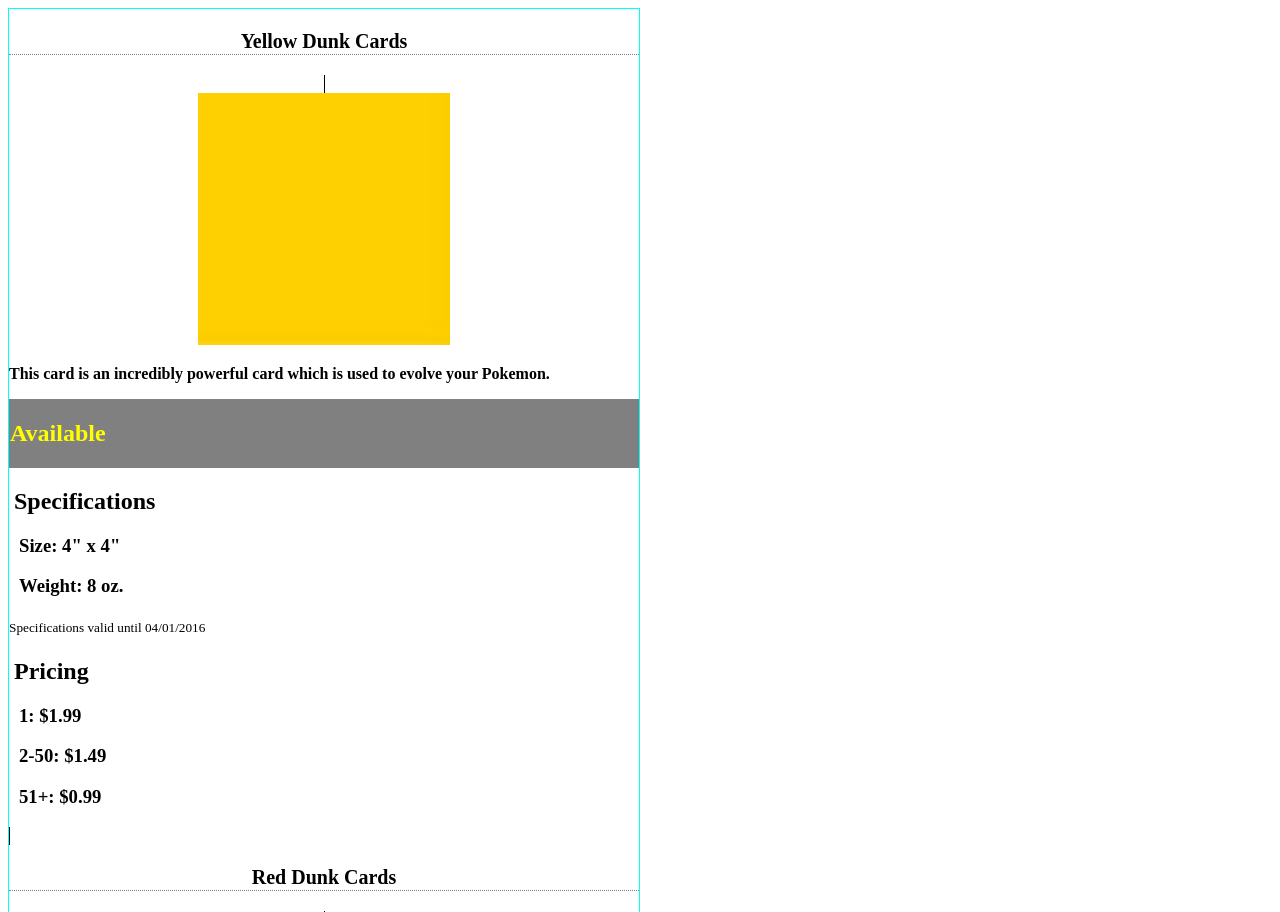
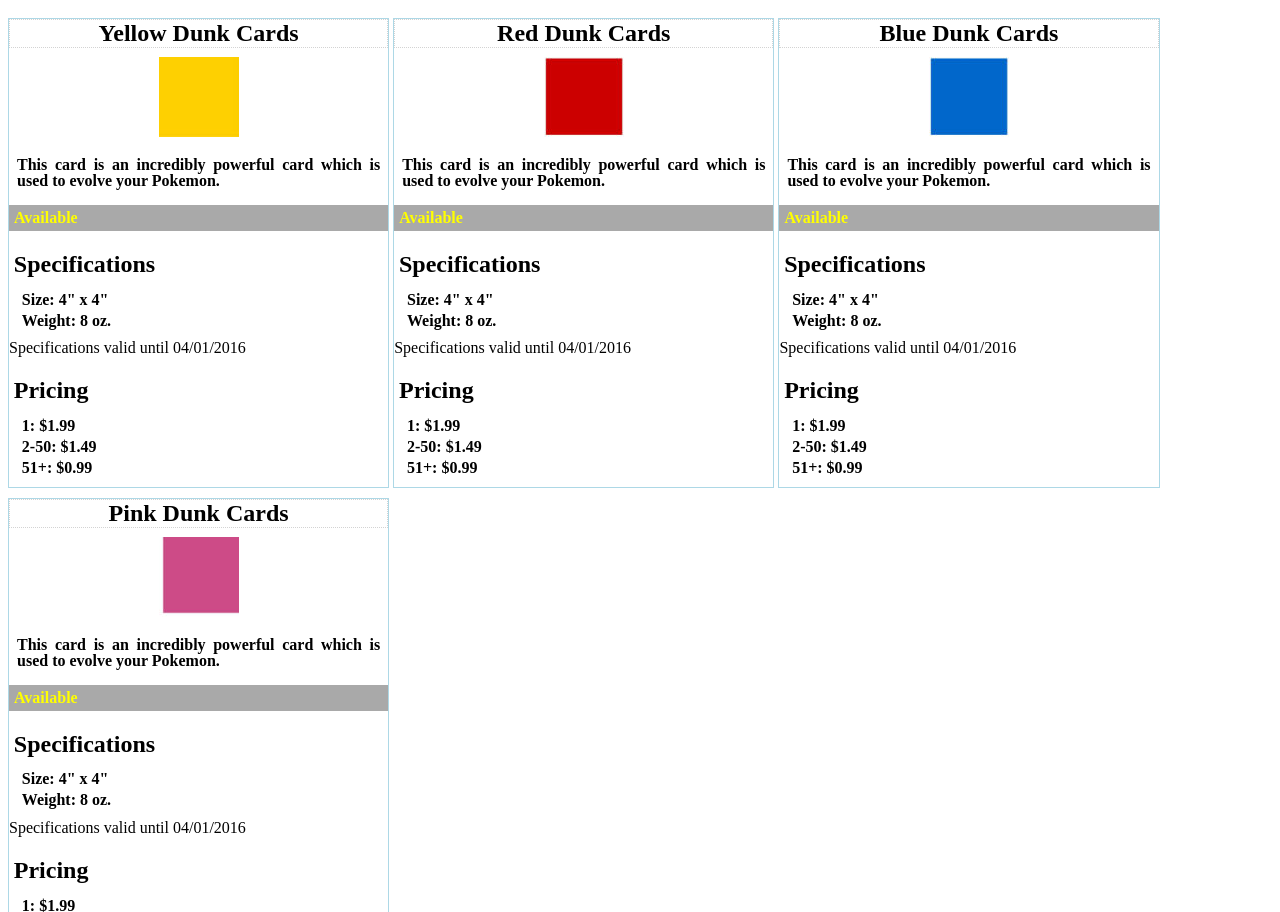
Before and after one commit to nss-evening-cohort-3/static-web-html-css-quiz-SandraJones, a plain HTML site: page index.html in a window 1280 px wide. Shown: the top 912 px of the page. Drawn offline with Linux system fonts and the light colour scheme.

Commit message:
repairedQuiz

```diff
--- a/index.html
+++ b/index.html
@@ -6,182 +6,121 @@
   		<link rel="stylesheet" type="text/css" href="quiz.css">
 		</head>
 		<body>
-			<container>
+<!--begin yellow card-->
+			<article>
+			  <header>
+					<h1 class="cardTitle">Yellow Dunk Cards</h1>
+			  </header>
+				<section>
 					<div>
-				<article class="art1">
-					<header>
-						<section>
-							<h1 class="cardTitle">Yellow Dunk Cards</h1>
-						</section>
-					</header>
-				</article>
+						<img src="SmallYellow.jpg"/>
 					</div>
-			</container>
-			<container class="crunch">
-			<div>
-				<article class="art2">
-					<section>
-						<img src="SmallYellow.jpg" class="yellow"/>
+					<p class="desc">This card is an incredibly powerful card which is used to evolve your Pokemon.</p>
+					<p class="avail">Available</p>
 				</section>
 				<section>
-						<p class="styleP">This card is an incredibly powerful card which is used to evolve your Pokemon.</p>
+					<header>
+					  <h2 class="specs">Specifications</h2>
+					</header>
+					<p>Size: 4" x 4"</p>
+					<p>Weight: 8 oz.</p>
+					<footer class="limits">Specifications valid until 04/01/2016</footer>
+				</section>
+				<section>
+					<header>
+						<h2 class="specs">Pricing</h2>
+					</header>
+					<p>1: $1.99</p>
+					<p>2-50: $1.49</p>
+					<p>51+: $0.99</p>
 				</section>
 			</article>
+<!--begin red card-->
+			<article>
+			  <header>
+					<h1 class="cardTitle">Red Dunk Cards</h1>
+			  </header>
+				<section>
+					<div>
+						<img src="Red.jpg" class="red"/>
 					</div>
-			<div class="grey">
-				<article class="art3">
+					<p class="desc">This card is an incredibly powerful card which is used to evolve your Pokemon.</p>
+					<p class="avail">Available</p>
+				</section>
 				<section>
-						<h2 class="block1">Available</h2>
+					<header>
+					  <h2 class="specs">Specifications</h2>
+					</header>
+					<p>Size: 4" x 4"</p>
+					<p>Weight: 8 oz.</p>
+					<footer class="limits">Specifications valid until 04/01/2016</footer>
+				</section>
+				<section>
+					<header>
+						<h2 class="specs">Pricing</h2>
+					</header>
+					<p>1: $1.99</p>
+					<p>2-50: $1.49</p>
+					<p>51+: $0.99</p>
 				</section>
 			</article>
+<!--begin blue card-->
+			<article>
+			  <header>
+					<h1 class="cardTitle">Blue Dunk Cards</h1>
+			  </header>
+				<section>
+					<div>
+						<img src="Blue.jpg"/>
 					</div>
-			<div>
-				<article class="art4">
+					<p class="desc">This card is an incredibly powerful card which is used to evolve your Pokemon.</p>
+					<p class="avail">Available</p>
+				</section>
 				<section>
+					<header>
 					  <h2 class="specs">Specifications</h2>
-						<h3 class="numerics">Size: 4" x 4"</h3>
-						<h3 class="numerics">Weight: 8 oz.</h3>
-						<h5 class="limits">Specifications valid until 04/01/2016</h5>
+					</header>
+					<p>Size: 4" x 4"</p>
+					<p>Weight: 8 oz.</p>
+					<footer class="limits">Specifications valid until 04/01/2016</footer>
+				</section>
+				<section>
+					<header>
 						<h2 class="specs">Pricing</h2>
-						<h3 class="numerics">1: $1.99</h3>
-						<h3 class="numerics">2-50: $1.49</h3>
-						<h3 class="numerics">51+: $0.99</h3>
+					</header>
+					<p>1: $1.99</p>
+					<p>2-50: $1.49</p>
+					<p>51+: $0.99</p>
 				</section>
 			</article>
+<!--begin pink card-->
+			<article>
+			  <header>
+					<h1 class="cardTitle">Pink Dunk Cards</h1>
+			  </header>
+				<section>
+					<div>
+						<img src="Pink.jpg"/>
 					</div>
-			</container>
-			<br/>
-			<container>
-						<div>
-							<article class="art1">
-								<header>
-									<section>
-										<h1 class="cardTitle">Red Dunk Cards</h1>
-									</section>
-								</header>
-							</article>
-						</div>
-						</container>
-						<container class="crunch">
-						<div>
-							<article class="art2">
-								<section>
-									<img src="Red.jpg" class="red"/>
+					<p class="desc">This card is an incredibly powerful card which is used to evolve your Pokemon.</p>
+					<p class="avail">Available</p>
 				</section>
 				<section>
-									<p class="styleP">This card is an incredibly powerful card which is used to evolve your Pokemon.</p>
+					<header>
+					  <h2 class="specs">Specifications</h2>
+					</header>
+					<p>Size: 4" x 4"</p>
+					<p>Weight: 8 oz.</p>
+					<footer class="limits">Specifications valid until 04/01/2016</footer>
+				</section>
+				<section>
+					<header>
+						<h2 class="specs">Pricing</h2>
+					</header>
+					<p>1: $1.99</p>
+					<p>2-50: $1.49</p>
+					<p>51+: $0.99</p>
 				</section>
 			</article>
-						</div>
-						<div class="grey">
-							<article class="art3">
-								<section>
-									<h2 class="block1">Available</h2>
-									</section>
-							</article>
-						</div>
-						<div>
-							<article class="art4">
-								<section>
-									<h2 class="specs">Specifications</h2>
-									<h3 class="numerics">Size: 4" x 4"</h3>
-									<h3 class="numerics">Weight: 8 oz.</h3>
-									<h5 class="limits">Specifications valid until 04/01/2016</h5>
-									<h2 class="specs">Pricing</h2>
-									<h3 class="numerics">1: $1.99</h3>
-									<h3 class="numerics">2-50: $1.49</h3>
-									<h3 class="numerics">51+: $0.99</h3>
-								</section>
-							</article>
-						</div>
-						</container>
-						<container>
-						<div>
-							<article class="art1">
-								<header>
-									<section>
-										<h1 class="cardTitle">Blue Dunk Cards</h1>
-									</section>
-								</header>
-							</article>
-						</div>
-						</container>
-						<container class="crunch">
-						<div>
-							<article class="art2">
-								<section>
-									<img src="Blue.jpg" class="blue"/>
-								</section>
-								<section>
-									<p class="styleP">This card is an incredibly powerful card which is used to evolve your Pokemon.</p>
-								</section>
-							</article>
-						</div>
-						<div class="grey">
-							<article class="art3">
-								<section>
-									<h2 class="block1">Available</h2>
-									</section>
-							</article>
-						</div>
-						<div>
-							<article class="art4">
-								<section>
-									<h2 class="specs">Specifications</h2>
-									<h3 class="numerics">Size: 4" x 4"</h3>
-									<h3 class="numerics">Weight: 8 oz.</h3>
-									<h5 class="limits">Specifications valid until 04/01/2016</h5>
-									<h2 class="specs">Pricing</h2>
-									<h3 class="numerics">1: $1.99</h3>
-									<h3 class="numerics">2-50: $1.49</h3>
-									<h3 class="numerics">51+: $0.99</h3>
-								</section>
-							</article>
-						</div>
-						</container>
-						<container>
-						<div>
-							<article class="art1">
-								<header>
-									<section>
-										<h1 class="cardTitle">Pink Dunk Cards</h1>
-									</section>
-								</header>
-							</article>
-						</div>
-						</container>
-						<container class="crunch">
-						<div>
-							<article class="art2">
-								<section>
-									<img src="Pink.jpg" class="pink"/>
-								</section>
-								<section>
-									<p class="styleP">This card is an incredibly powerful card which is used to evolve your Pokemon.</p>
-								</section>
-							</article>
-						</div>
-						<div class="grey">
-							<article class="art3">
-								<section>
-									<h2 class="block1">Available</h2>
-									</section>
-							</article>
-						</div>
-						<div>
-							<article class="art4">
-								<section>
-									<h2 class="specs">Specifications</h2>
-									<h3 class="numerics">Size: 4" x 4"</h3>
-									<h3 class="numerics">Weight: 8 oz.</h3>
-									<h5 class="limits">Specifications valid until 04/01/2016</h5>
-									<h2 class="specs">Pricing</h2>
-									<h3 class="numerics">1: $1.99</h3>
-									<h3 class="numerics">2-50: $1.49</h3>
-									<h3 class="numerics">51+: $0.99</h3>
-								</section>
-							</article>
-						</div>
-						</container>
 		</body>
 	</html>
--- a/quiz.css
+++ b/quiz.css
@@ -1,73 +1,47 @@
-/*h2.block1 {
-	background-color: grey;
-	color: yellow;
+
+article {
+    width: 30%;
+    border: 1px solid lightblue;
+    text-align: center;
+    display: inline-block;
+    margin-top: 10px;
 }
-h1.cardtitle {
-	border: 2px solid blue;
-	border-bottom: 1px dashed grey;
+h1.cardTitle {
+    margin: 0;
+    border: 1px dotted lightgray;
 }
-p.styleP {
-}*/
-body {
-	font-weight: 700;
-	border: 1px solid aqua;
-	margin-right: 40em;
+h2 {
+	font-weight: bold;
+}
+p {
+	text-align: left;
+	text-indent: .8em;
+	font-weight: bold;
+	font-size: 1em;
+  line-height: .3em;
+}
+.specs {
+	text-align: left;
+	text-indent: .2em;
 }
 .limits {
-	font-weight: 500;
+	text-align: left;
+
 }
-.cardTitle {
-	font-size: 36px;
-	text-align: center;
-	/*border: 1px solid black;*/
+.desc {
+    text-align: justify;
+    line-height: 1em;
+    text-indent: 0;
+    padding: 0 .5em 0 .5em;
 }
-/*container {
-	border: 1px solid black;
-}*/
-h1 {
-	background-color: white;
+.avail {
+    background-color: darkgrey;
+    color: yellow;
+    text-align: left;
+    padding: 5px;
+    line-height: 1em;
+    text-indent: 0;
 }
-h1.cardTitle {
-	font-size: 20px;
-	padding: 1px;
-	border-bottom: 1px dotted grey;
+img {
+    margin-top: 9px;
 }
-container.crunch {
-	border-left: 1px solid black;
-	border-bottom: 1px solid black;
-	border-right: 1px solid black;
-	margin: 50%
-}
-/*div {
-	display: block;
-	border-left: 1px solid black;
-	border-bottom: 1px solid black;
-	border-right: 1px solid black;
-}*/
-.grey {
-	background-color: gray;
-	color: yellow;
-	padding: 1px;
-}
-.specs {
-	text-indent: 5px;
-}
-.numerics {
-	text-indent: 10px;
-}
-.pink {
-	width: 40%;
-	margin-left: 30%;
-}
-.blue {
-	width: 40%;
-	margin-left: 30%;
-}
-.red {
-	width: 40%;
-	margin-left: 30%;
-}
-.yellow {
-	width: 40%;
-	margin-left: 30%;
-}
```
Lines whose indentation alone changed are shown as unchanged.
